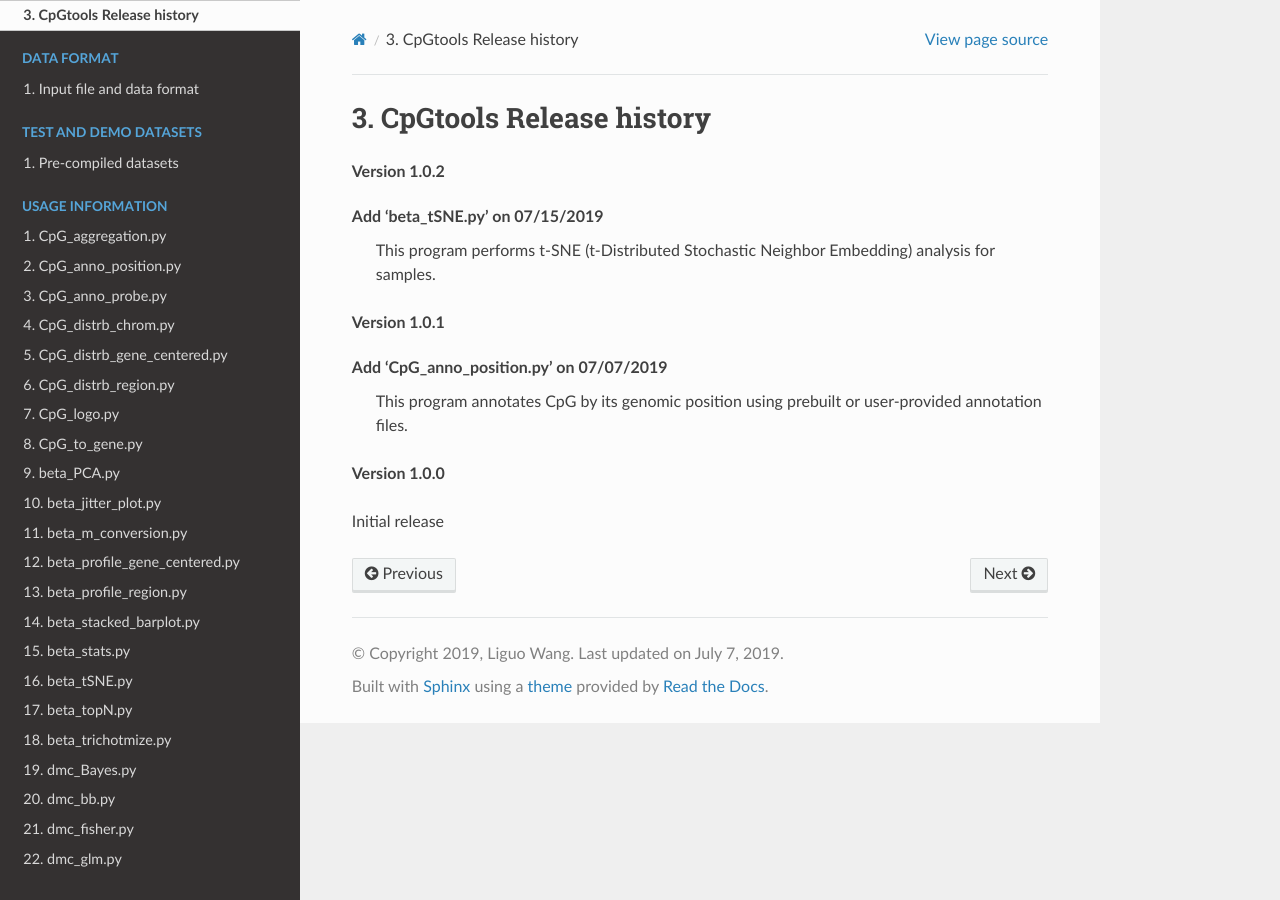
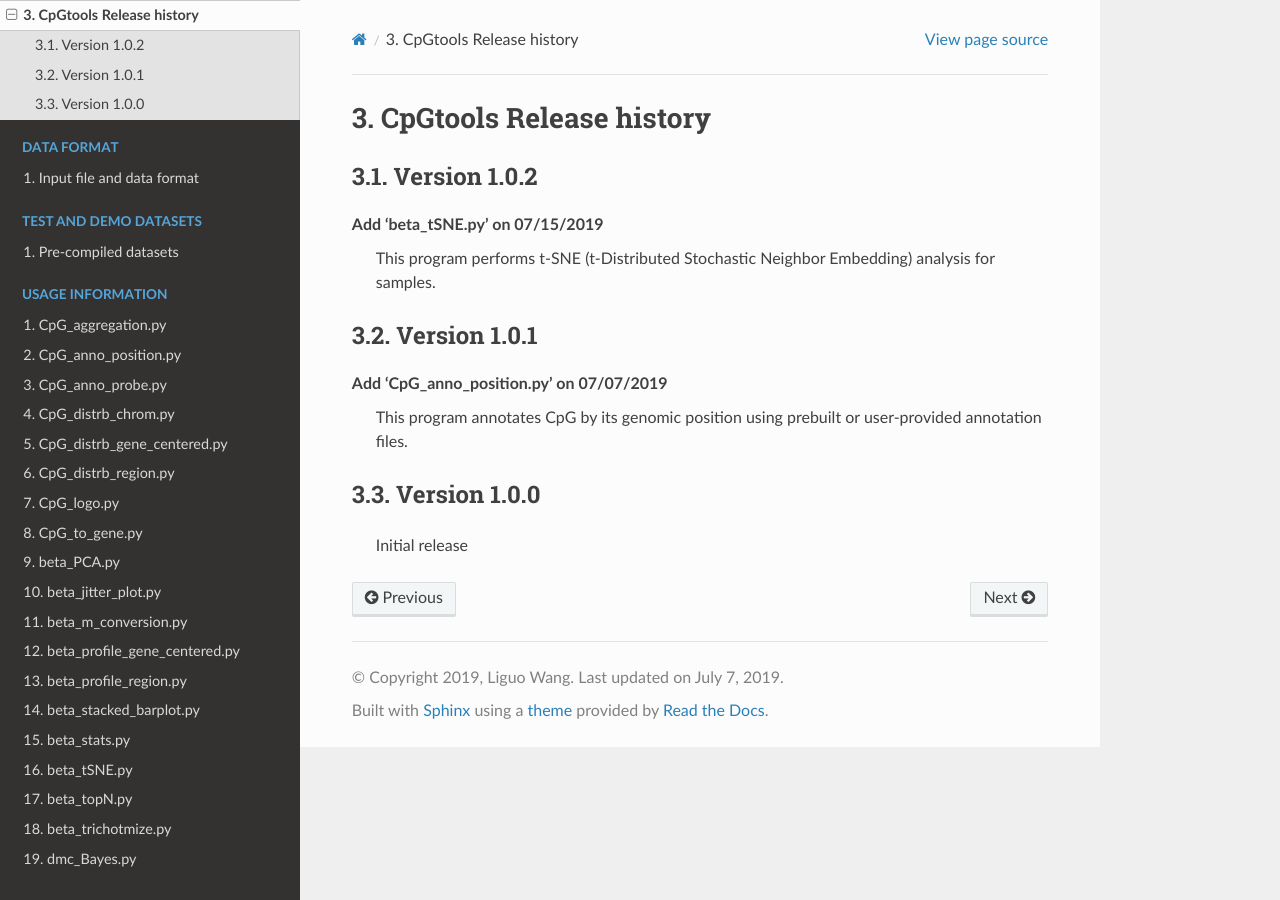
Before and after one commit to liguowang/cpgtools, a Sphinx documentation site: the page built from docs/source/change_log.rst, in a window 1280 px wide. Built offline with Sphinx 7.4.7 and the Read the Docs theme 2.0.0, drawn with Linux system fonts in a browser that asks for light colours.

Commit message:
update release history

```diff
--- a/docs/source/change_log.rst
+++ b/docs/source/change_log.rst
@@ -2,16 +2,20 @@ CpGtools Release history
 =========================
 
 
-**Version 1.0.2**
+Version 1.0.2
+-------------
 
 Add 'beta_tSNE.py' on 07/15/2019
 	This program performs t-SNE (t-Distributed Stochastic Neighbor Embedding) analysis for samples.
 
-**Version 1.0.1**
+Version 1.0.1
+-------------
+
 
 Add 'CpG_anno_position.py' on 07/07/2019
 	This program annotates CpG by its genomic position using prebuilt or user-provided annotation files.
 
-**Version 1.0.0**
+Version 1.0.0
+-------------
 
-Initial release
+	Initial release
```
